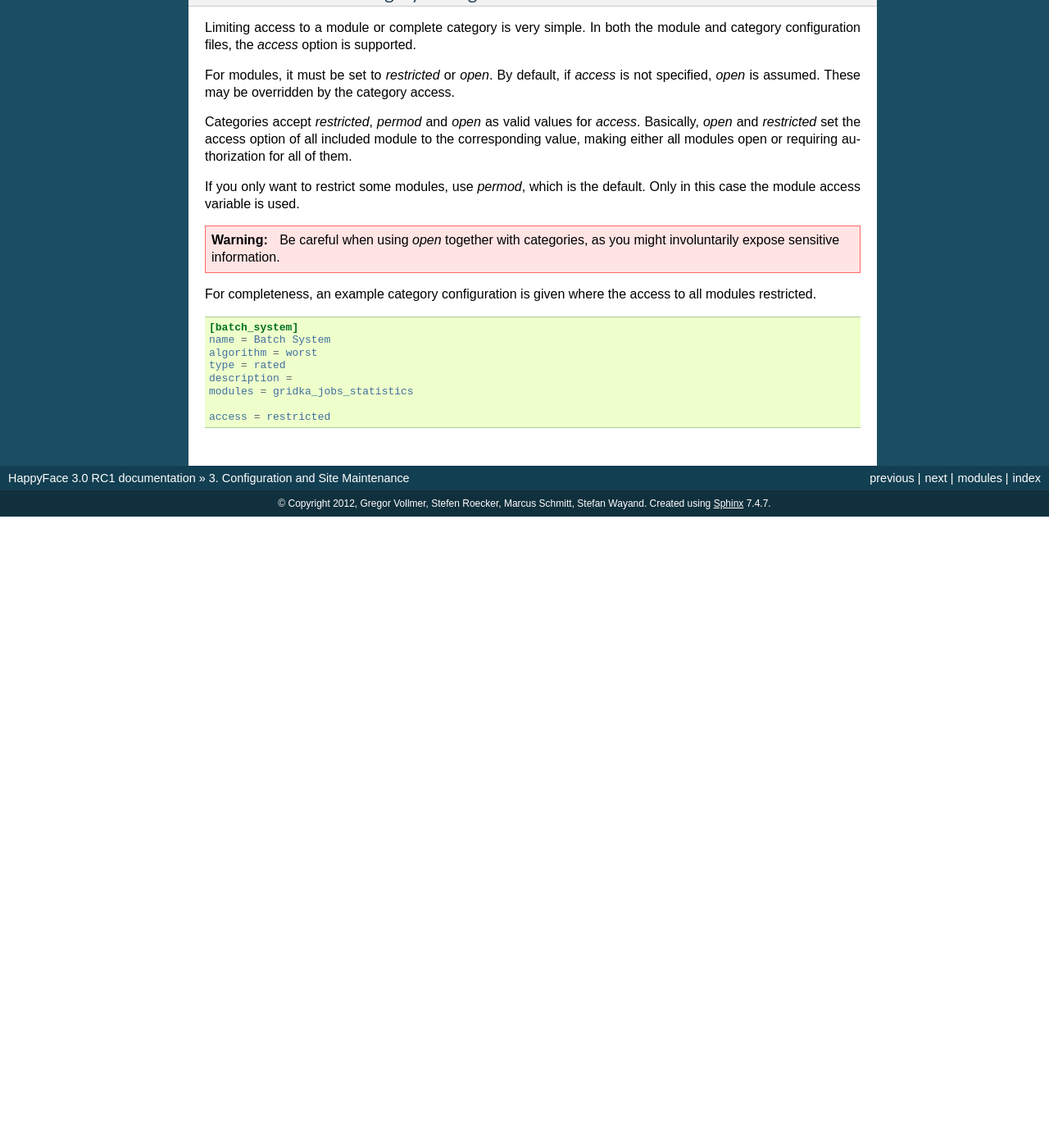
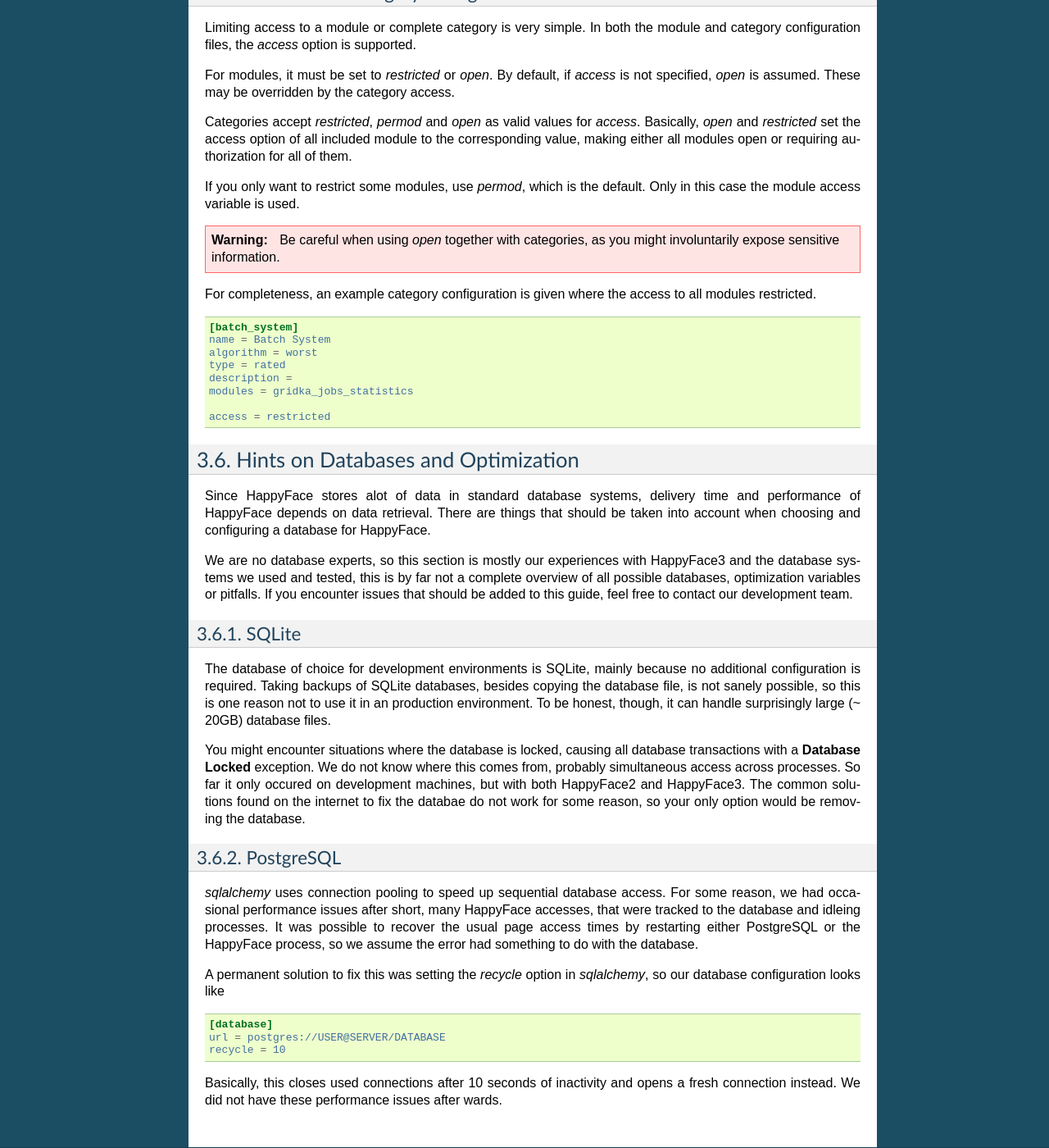
Before and after one commit to HappyFaceMonitoring/HappyFace3, a Sphinx documentation site: the page built from docs/configuration.rst, in a window 1280 px wide and 1400 px high, scrolled down 6687 px. Shown: the whole window at 82% size. Built offline with Sphinx 7.4.7, drawn with Linux system fonts in a browser that asks for light colours; before the commit the page ends 7317 px from its top, so only the background shows below that; some of the changed text lies outside the part shown.

Commit message:
Small documentation changes.
 - Todo added
 - Started section on databases
 - Introductory sentence in basics-chapter

git-svn-id: https://ekptrac.physik.uni-karlsruhe.de/svn/HappyFace/branches/v3.0@908 5ec1a27d-59bc-451c-a1e5-77859e3e35f3

```diff
--- a/docs/basics.rst
+++ b/docs/basics.rst
@@ -4,6 +4,8 @@
 ****************************
 Basic Operation and Concepts
 ****************************
+
+HappyFace is a flexible meta-monitoring system, designed to aggregate expert monitoring data from various sources. It gives shifters and site maintainers the ability to check the site status by looking at a single web page. The data is not only aggregated and displayed on web page, but also stored in a database, giving shifters and administrators a powerful tool to introspect the site status at any time in the past.
 
 HappyFace Workflow
 ==================
@@ -24,4 +26,4 @@ Weboutput
 ---------
 
 Plot Generator
-^^^^^^^^^^^^^^
+--------------
--- a/docs/configuration.rst
+++ b/docs/configuration.rst
@@ -324,3 +324,29 @@ For completeness, an example category configuration is given where the access to
     modules = gridka_jobs_statistics
 
     access = restricted
+
+Hints on Databases and Optimization
+===================================
+Since HappyFace stores alot of data in standard database systems, delivery time and performance of HappyFace depends on data retrieval. There are things that should be taken into account when choosing and configuring a database for HappyFace.
+
+We are no database experts, so this section is mostly our experiences with HappyFace3 and the database systems we used and tested, this is by far not a complete overview of all possible databases, optimization variables or pitfalls. If you encounter issues that should be added to this guide, feel free to contact our development team.
+
+SQLite
+------
+The database of choice for development environments is SQLite, mainly because no additional configuration is required. Taking backups of SQLite databases, besides copying the database file, is not sanely possible, so this is one reason not to use it in an production environment. To be honest, though, it can handle surprisingly large (~ 20GB) database files.
+
+You might encounter situations where the database is locked, causing all database transactions with a **Database Locked** exception. We do not know where this comes from, probably simultaneous access across processes. So far it only occured on development machines, but with both HappyFace2 and HappyFace3. The common solutions found on the internet to fix the databae do not work for some reason, so your only option would be removing the database.
+
+PostgreSQL
+----------
+*sqlalchemy* uses connection pooling to speed up sequential database access. For some reason, we had occasional performance issues after short, many HappyFace accesses, that were tracked to the database and idleing processes. It was possible to recover the usual page access times by restarting either PostgreSQL or the HappyFace process, so we assume the error had something to do with the database.
+
+A permanent solution to fix this was setting the *recycle* option in *sqlalchemy*, so our database configuration looks like
+
+.. code-block:: ini
+
+    [database]
+    url = postgres://USER@SERVER/DATABASE
+    recycle = 10
+
+Basically, this closes used connections after 10 seconds of inactivity and opens a fresh connection instead. We did not have these performance issues after wards.
--- a/docs/module_dev.rst
+++ b/docs/module_dev.rst
@@ -195,3 +195,5 @@ The reason for that is that HappyFace tries to set the backend during the config
 
 Step-by-Step Guide
 ==================
+
+.. todo:: write step-by-step module development guide
```
